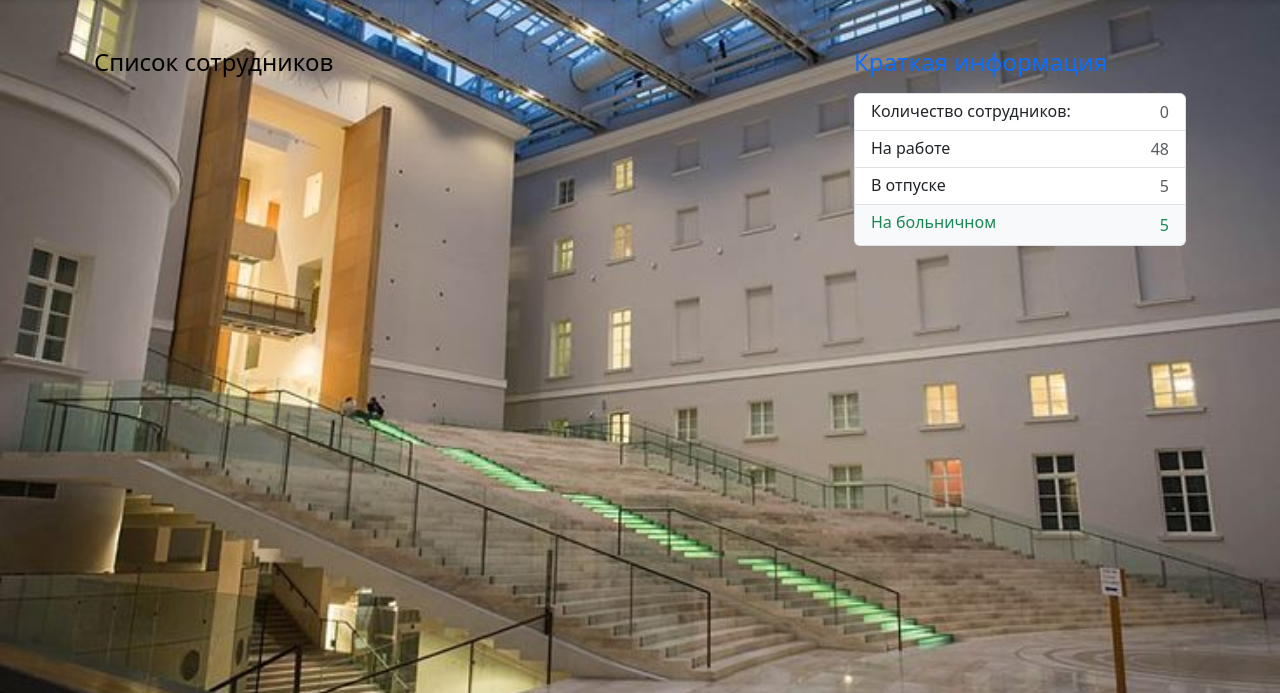
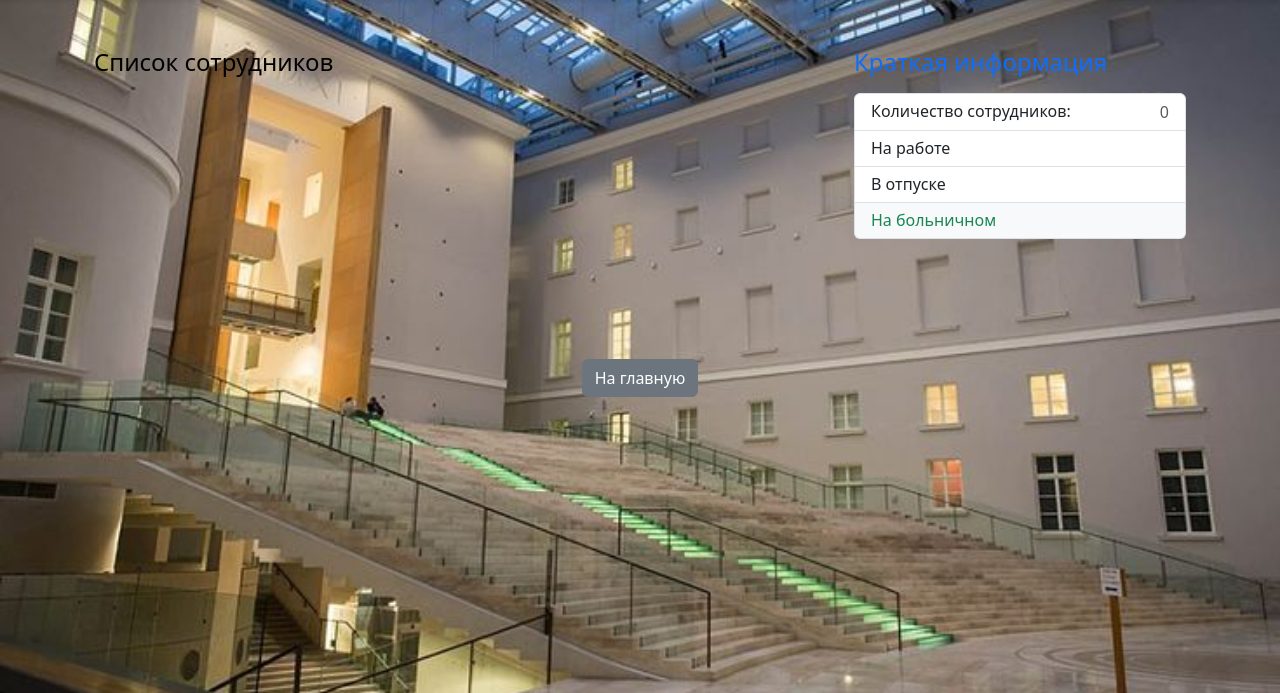
Before and after one commit to SergeiVokhminov/My_OGSH_Project, a Django app: page /user/list/ in a window 1280 px wide. Shown: the part 56-749 px from the top of the page. Run offline with Django 5.2, Linux system fonts and the light colour scheme; some libraries are stand-ins or nearby versions.

Commit message:
обновлен шаблон страницы user_list

```diff
--- a/users/templates/users/user_list.html
+++ b/users/templates/users/user_list.html
@@ -21,19 +21,19 @@
                 <div>
                     <h6 class="my-0">На работе</h6>
                 </div>
-                <span class="text-body-secondary">48</span>
+                <span class="text-body-secondary"></span>
             </li>
             <li class="list-group-item d-flex justify-content-between lh-sm">
                 <div>
                     <h6 class="my-0">В отпуске</h6>
                 </div>
-                <span class="text-body-secondary">5</span>
+                <span class="text-body-secondary"></span>
             </li>
             <li class="list-group-item d-flex justify-content-between bg-body-tertiary">
                 <div class="text-success">
                     <h6 class="my-0">На больничном</h6>
                 </div>
-                <span class="text-success">5</span>
+                <span class="text-success"></span>
             </li>
         </ul>
     </div>
@@ -80,5 +80,7 @@
 </div>
 
 </section>
-
+<section class="py-5 text-center container">
+    <a href="{% url 'users:home' %}" class="btn btn-secondary my-2">На главную</a>
+</section>
 {% endblock %}
```
